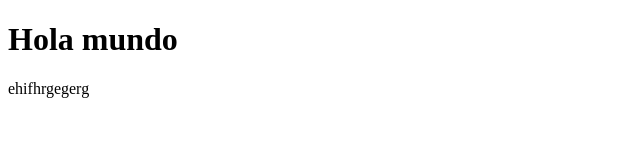
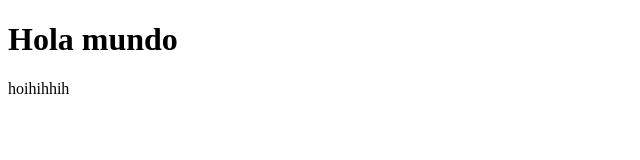
Before and after one commit to aldima45/repositorio, a plain HTML site: page index.html in a window 1280 px wide. Shown: the full height of the page, 0-640 px from the left. Drawn offline with Linux system fonts and the light colour scheme.

Commit message:
algo jaimito

```diff
--- a/index.html
+++ b/index.html
@@ -8,6 +8,6 @@
 </head>
 <body>
     <h1>Hola mundo</h1>
-    <p>ehifhrgegerg</p>
+    <p>hoihihhih</p>
 </body>
 </html>
```
